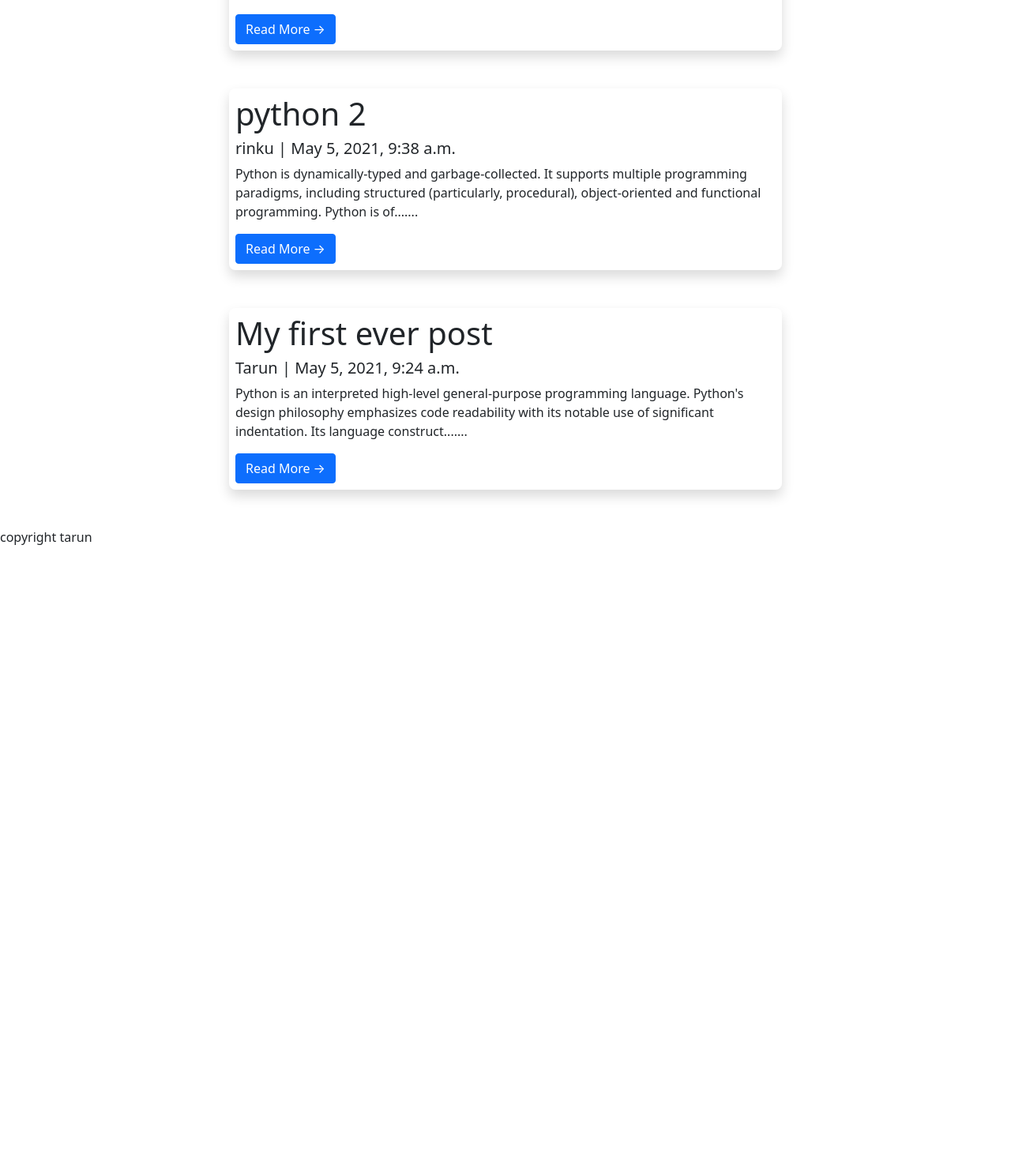
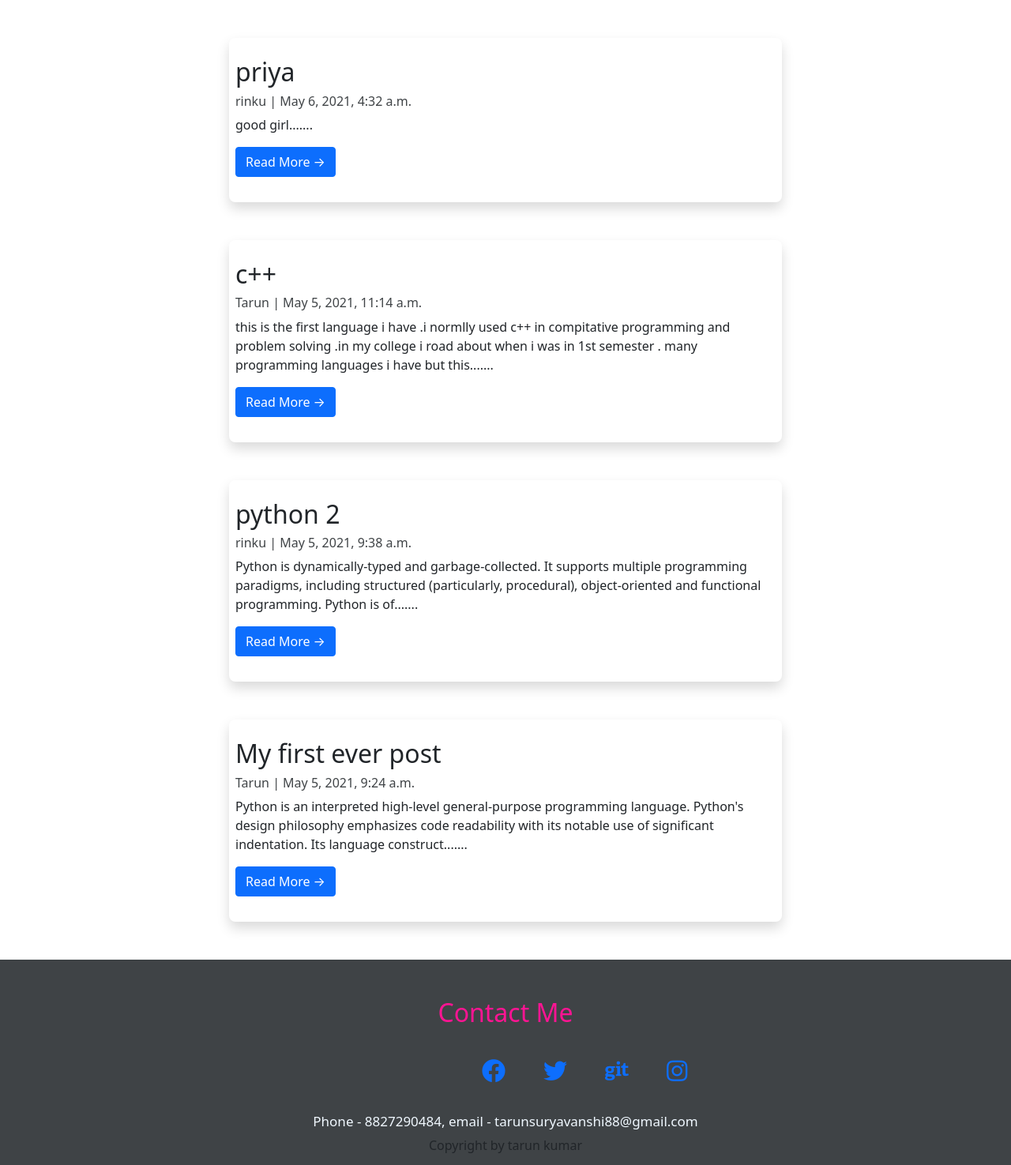
Before and after one commit to tarun163/my-personal-blog-Django, a Django app: page / in a window 1280 px wide. Shown: the part 1080-2555 px from the top of the page at 79% size. Before the commit the page ends 1770 px from the top, so only its background shows below. Run offline with Django 3.2, Linux system fonts and the light colour scheme; data comes from the database, SQL or seed files in the repository; both versions use the stored data as it was after the commit; some libraries are stand-ins or nearby versions.

Commit message:
footer added

```diff
--- a/home/urls.py
+++ b/home/urls.py
@@ -20,8 +20,10 @@ urlpatterns = [
     path('', views.PostList.as_view(), name='home'),
     path('register/',views.register, name="register"),
     path('login/',views.login,name="login"),
+    path('createblog/',views.createblog, name="createblog"),
+    path('search/',views.search,name="search"),
     path('<slug:slug>/',views.PostDetails.as_view(),name='post_detail'),
-    path('createblog/',views.createblog, name="createblog"),
+
 
 
 ]
--- a/home/views.py
+++ b/home/views.py
@@ -4,8 +4,26 @@ from .forms import CreateUserForm
 from django.views import generic
 from .models import Post
 from django.contrib.auth import authenticate, login, logout
+from django.contrib.auth.models import User
+
 # Create your views here.
 
+def createblog(request):
+    context = {'success':False}
+    if request.method == 'POST':
+        alltasks = Post.objects.all()
+        user = request.POST['user']
+        title = request.POST['title']
+        content = request.POST['content']
+        status = request.POST['status']
+
+        ins = Post(title=title,author=user,content=content,status=status)
+        ins.save()
+        context = {'success':True}
+    return render(request,'createblog.html', context)
+
+def search(request):
+    return render(request,'search.html')
 
 def register(request):
     form = CreateUserForm()
@@ -31,7 +49,3 @@ class PostList(generic.ListView):
 class PostDetails(generic.DetailView):
     model = Post
     template_name = 'post_detail.html'
-
-def createblog(request):
-    context = {}
-    return render(request,'createblog.html', context)
--- a/templates/base.html
+++ b/templates/base.html
@@ -37,6 +37,41 @@
     .navitem ul li a span {
         color: rgb(235, 146, 31);
     }
+
+    footer {
+        height: 260px;
+        width: 100%;
+        background-color: #3f4346;
+        padding-bottom: 0%;
+    }
+
+    footer .container h2 {
+        color: deeppink;
+    }
+
+    footer .container h4 {
+        color: aliceblue;
+        font-size: 17px;
+        margin-top: 2rem;
+    }
+
+    footer .container .link ul {
+        display: flex;
+        list-style-type: none;
+        margin-left: 28rem;
+        margin-top: 2rem;
+    }
+
+    footer .container .link ul li {
+        text-decoration: none;
+        padding-left: 3rem;
+    }
+
+    footer .container .link ul li a {
+        text-decoration: none;
+        font-size: 30px;
+        font-weight: 500;
+    }
 </style>
 
 <body>
@@ -50,16 +85,16 @@
                     <a href="{% url 'home' %}"> Home</a>
                 </li>
                 <li>
-                    <a href=" {% url 'createblog' %}"> Start Here</a>
+                    <a href="createblog"> Start Here</a>
                 </li>
                 <li>
-                    <a href="# "> Journal</a>
+                    <a href="#"> Journal</a>
                 </li>
                 <li>
-                    <a href="# "> Video</a>
+                    <a href="#"> Video</a>
                 </li>
                 <li>
-                    <a href="search"><i class="fa fa-search"></i></a>
+                    <a href="{% url 'search' %}"><i class="fa fa-search"></i></a>
                 </li>
             </ul>
         </div>
@@ -78,7 +113,30 @@
         </div>
     </section>
     {% block content %} {% endblock content %}
-    <footer>copyright tarun</footer>
+    <footer>
+        <div class="container text-center pt-5">
+            <h2>Contact Me</h2>
+            <div class="link">
+                <ul>
+                    <li>
+                        <a href="#"><i class="fab fa-facebook"></i></a>
+                    </li>
+                    <li>
+                        <a href="#"><i class="fab fa-twitter"></i></a>
+                    </li>
+                    <li>
+                        <a href="#"><i class="fab fa-git"></i></a>
+                    </li>
+                    <li>
+                        <a href="#"><i class="fab fa-instagram"></i></a>
+                    </li>
+
+                </ul>
+            </div>
+            <h4>Phone - 8827290484, email - tarunsuryavanshi88@gmail.com</h4>
+            <p>Copyright by tarun kumar</p>
+        </div>
+    </footer>
 </body>
 
 </html>
--- a/templates/index.html
+++ b/templates/index.html
@@ -24,27 +24,36 @@
         border-radius: 8px;
     }
 </style>
-<section id="home" class="my-info text-center p-lg-4 h-100">
+<section id="home" class="my-info text-center container-fluid px-0 mx-0 py-3">
 
-    <h1>Welcome to Tarunkumar.com,</h1>
+    <h1>Welcome to My Personal Blog,</h1>
     <h2>A app and Web devloper</h2>
     <p>i'm a computer scince student from iiitdmj</p>
-    <div class="px-0 mx-0">
-        <img class="w-90 h-30" src="https://miro.medium.com/max/11014/1*xAFAiAxqZVrOVLBTo9tf6w.jpeg " alt="programming">
+    <div class="">
+        <img style="width: 100%; height: 760px;" src="https://images.unsplash.com/photo-1529465230221-a0d10e46fcbb?ixid=MnwxMjA3fDB8MHxwaG90by1wYWdlfHx8fGVufDB8fHx8&ixlib=rb-1.2.1&auto=format&fit=crop&w=1050&q=80" alt="">
 
     </div>
     <br>
     <p>here i'm ending the day with nothing</p>
 </section>
 
-<section class="blog ">
+<section class="blog " style="">
+
+
+
+
     {% for post in post_list %}
-    <div class="container my-5 shadow p-2">
-        <h1>{{post.title}}</h1>
-        <h5>{{post.author}} | {{post.created_on}}</h5>
-        <p>{{post.content|slice:":200"}}.......</p>
 
-        <a href="{% url 'post_detail' post.slug %}" class="btn btn-primary">Read More &rarr;</a>
+    <div class="container my-5 shadow p-2 ">
+        <div class="row ">
+            <div class=" left mt-3 mb-4 ">
+                <h2>{{post.title}}</h2>
+                <h6 style="color: #3f4346;">{{post.author}} | {{post.created_on}}</h6>
+                <p>{{post.content|slice:":200 "}}.......</p>
+
+                <a href="{% url 'post_detail' post.slug %} " class="btn btn-primary ">Read More &rarr;</a>
+            </div>
+        </div>
     </div>
 
     {% endfor %}
```
Also changed, not shown: templates/createblog.html (+9 -9 lines), templates/search.html (added, +51 -0 lines), db.sqlite3.
